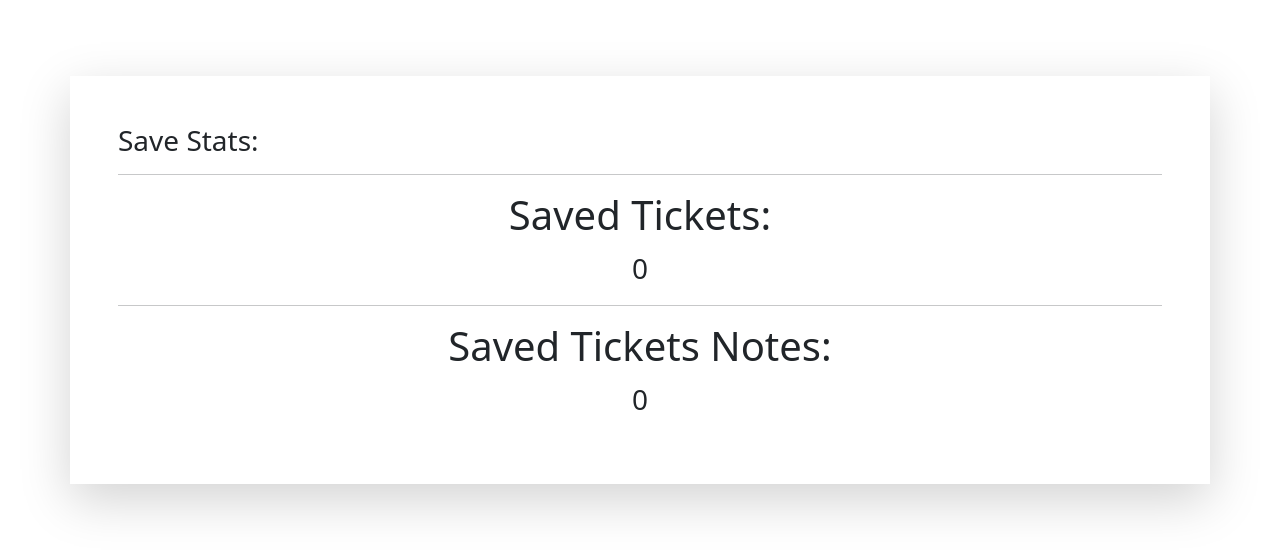
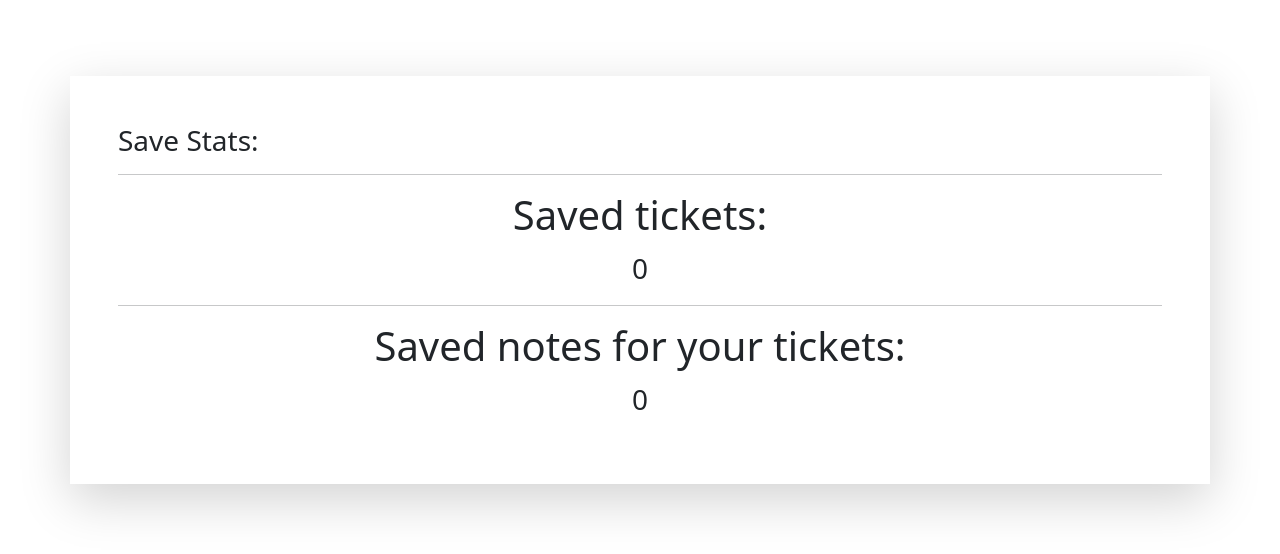
Before and after one commit to mherbst61/Web-Development-Final-Project, a Django app: page / in a window 1280 px wide. Shown: the part 216-770 px from the top of the page. Run offline with Django 5.2, Linux system fonts and the light colour scheme; data that the repository does not hold is empty; some libraries are stand-ins or nearby versions.

Commit message:
Changed wording for saved status

```diff
--- a/TicketMasterSite/templates/home.html
+++ b/TicketMasterSite/templates/home.html
@@ -52,12 +52,12 @@
             <hr>
         </div>
         <div class="col-12 text-center">
-            <h1 class="">Saved Tickets:</h1>
+            <h1 class="">Saved tickets:</h1>
             <p class="fs-3">{{ savedTicketsCount }}</p>
             <p>
             <hr>
             </p>
-            <h1 class="">Saved Tickets Notes:</h1>
+            <h1 class="">Saved notes for your tickets:</h1>
             <p class="fs-3">{{ notesCount }}</p>
         </div>
     </div>
```
